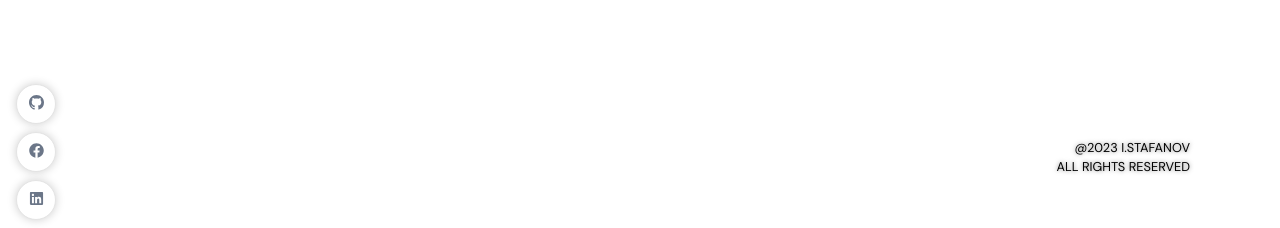
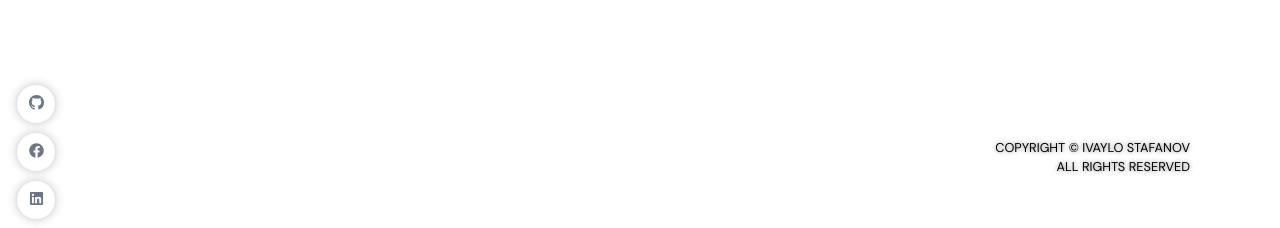
Before and after one commit to d3bel/test, a React (Create React App) app in the folder my_portfolio/: page / in a window 1280 px wide. Shown: the part 1360-1588 px from the top of the page. Built offline with nearby package versions, Linux system fonts and the light colour scheme; no server answers.

Commit message:
changing copyright

```diff
--- a/my_portfolio/src/wrapper/AppWrap.js
+++ b/my_portfolio/src/wrapper/AppWrap.js
@@ -9,7 +9,7 @@ const AppWrap = (Component, idName, classNames) =>
         <div className="app__wrapper app__flex">
           <Component />
           <div className="copyright">
-            <p className="p-text">@2023 I.Stafanov</p>
+            <p className="p-text">Copyright &copy; Ivaylo Stafanov</p>
             <p className="p-text">All rights reserved</p>
           </div>
         </div>
```
